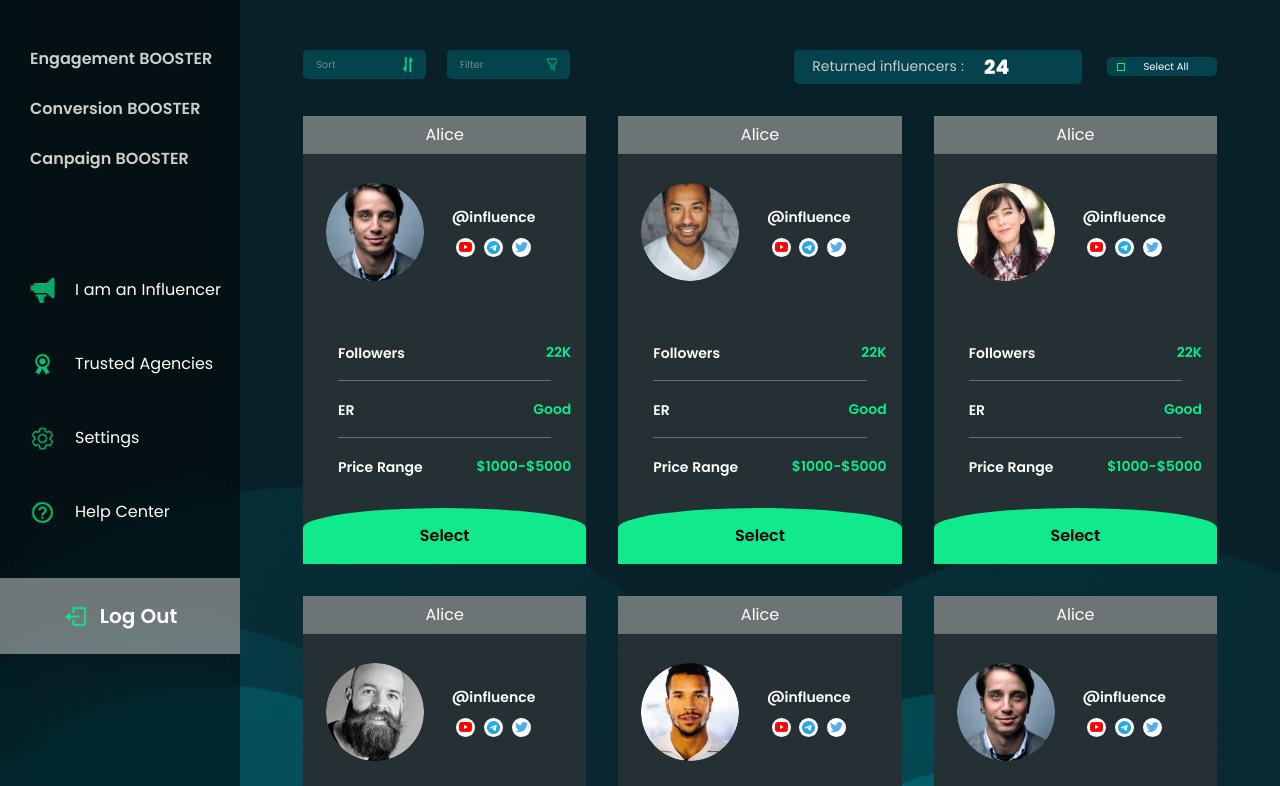
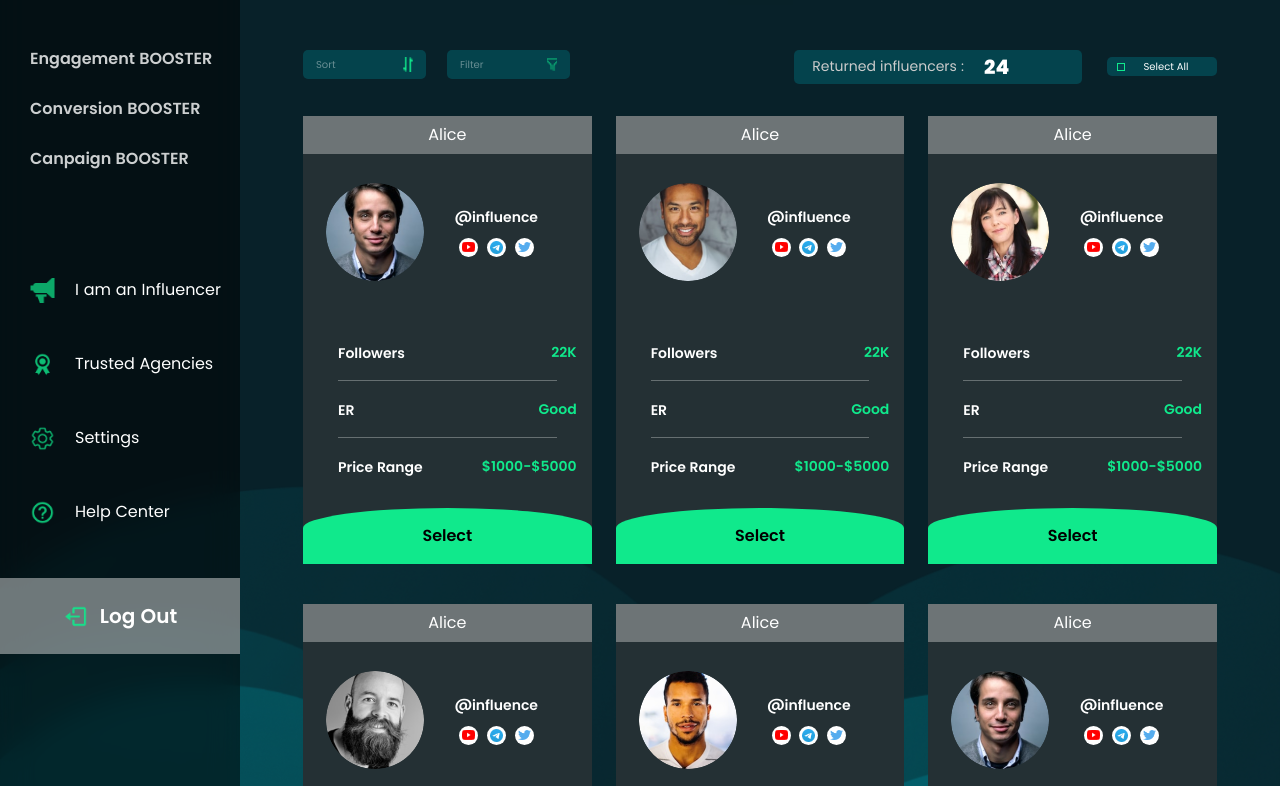
Before and after one commit to devlancer412/influx-frontend, a Next.js app: page / in a window 1280 px wide. Shown: the part 714-1500 px from the top of the page. Built offline with nearby package versions, Linux system fonts and the light colour scheme.

Commit message:
card width-height bugfix

```diff
--- a/components/pages/home/InfluenceList.tsx
+++ b/components/pages/home/InfluenceList.tsx
@@ -52,7 +52,7 @@ const InfluenceList: React.FC<Props> = ({ influences }) => {
         </div>
       </div>
       <div className='pl-10 w-full overflow-x-hidden overflow-y-auto scrollbar mt-8 max-h-[916px] mb-[30px]'>
-        <div className='float-lefft w-[calc(100%-40px)] grid grid-cols-3 gap-8'>
+        <div className='float-lefft w-[calc(100%-40px)] grid lg:grid-cols-2 xl:grid-cols-3 2xl:grid-cols-4 gap-x-6 gap-y-10'>
           {influences.map((influence, index) => (
             <InfluenceCard key={index} {...influence} />
           ))}
```
